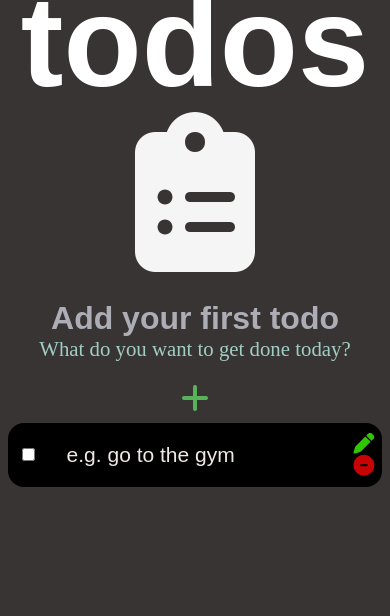
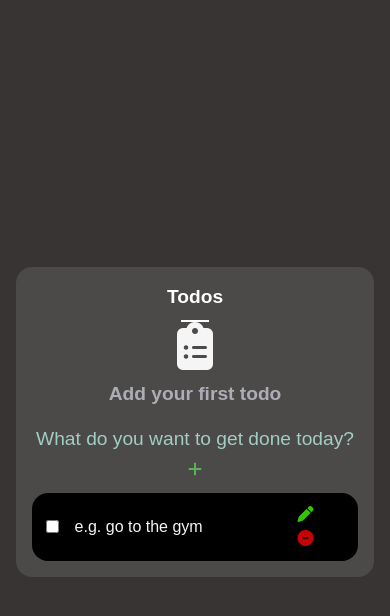
Before and after one commit to Samuel-othieno/JavaScript-Project-1, a plain HTML site: page index.html in a window 390 px wide. Drawn offline with nearby package versions, Linux system fonts and the light colour scheme.

Commit message:
Refactor index.html and dom.js for improved accessibility and responsiveness; add theme toggle functionality

```diff
--- a/dom.js
+++ b/dom.js
@@ -1,16 +1,18 @@
 const listEl = document.getElementById("list");
 const create_btn_el = document.getElementById("create");
+const themeToggleBtn = document.getElementById("theme-toggle");
 
 let todos = [];
 
 create_btn_el.addEventListener("click", CreateNewTodo);
+themeToggleBtn.addEventListener("click", toggleTheme);
 
-function CreateNewTodo () {
+function CreateNewTodo() {
     const item = {
         id: new Date().getTime(),
         text: "",
         complete: false
-    }
+    };
 
     todos.unshift(item);
 
@@ -26,7 +28,7 @@ function CreateNewTodo () {
 
 function createTodoElement(item) {
     const itemEl = document.createElement('div');
-    itemEl.classList.add("item")
+    itemEl.classList.add("item");
 
     const checkbox = document.createElement("input");
     checkbox.type = "checkbox";
@@ -46,10 +48,10 @@ function createTodoElement(item) {
 
     const edit_btn_el = document.createElement("button");
     edit_btn_el.classList.add("FA-icons", "edit-btn");
-    edit_btn_el.innerHTML = "<i class='fa fa-pen'></i>"
+    edit_btn_el.innerHTML = "<i class='fa fa-pen'></i>";
 
     const remove_btn_el = document.createElement("button");
-    edit_btn_el.classList.add("FA-icons", "remove-btn");
+    remove_btn_el.classList.add("FA-icons", "remove-btn");
     remove_btn_el.innerHTML = "<i class='fa fa-circle-minus'></i>";
 
     actionsEl.append(edit_btn_el);
@@ -59,7 +61,7 @@ function createTodoElement(item) {
     itemEl.append(inputEl);
     itemEl.append(actionsEl);
 
-    // MY EVENTS
+    // Event Listeners
     checkbox.addEventListener("change", () => {
         item.complete = checkbox.checked;
 
@@ -92,34 +94,79 @@ function createTodoElement(item) {
         itemEl.remove();
 
         save();
-    })
+    });
 
-    return {itemEl, inputEl, edit_btn_el, remove_btn_el };
+    return { itemEl, inputEl, edit_btn_el, remove_btn_el };
 }
 
-function DisplayTodos(){
-    load ();
+function DisplayTodos() {
+    load();
 
-    for (let i = 0; i < todos.length; i++) {
-        const item = todos[i];
+    const fragment = document.createDocumentFragment();
 
+    todos.forEach(item => {
         const { itemEl } = createTodoElement(item);
+        fragment.appendChild(itemEl);
+    });
 
-        listEl.append(itemEl);
-    }
+    listEl.appendChild(fragment);
 }
 
 DisplayTodos();
 
 function save() {
-    const save = JSON.stringify(todos);
-
-    localStorage.setItem("my_todos", save);
+    try {
+        const save = JSON.stringify(todos);
+        localStorage.setItem("my_todos", save);
+    } catch (error) {
+        console.error("Error saving to localStorage", error);
+    }
 }
 
 function load() {
-    const data = localStorage.getItem("my_todos");
-    if (data) {
-        todos = JSON.parse(data);
+    try {
+        const data = localStorage.getItem("my_todos");
+        if (data) {
+            todos = JSON.parse(data);
+        }
+    } catch (error) {
+        console.error("Error loading from localStorage", error);
     }
 }
+
+function toggleTheme() {
+    document.body.classList.toggle("dark-theme");
+}
+
+// CSS for responsiveness and themes
+const style = document.createElement('style');
+style.innerHTML = `
+    .item {
+        display: flex;
+        justify-content: space-between;
+        align-items: center;
+        padding: 10px;
+        border-bottom: 1px solid #ccc;
+    }
+    .actions {
+        display: flex;
+        gap: 10px;
+    }
+    .dark-theme {
+        background-color: #333;
+        color: #fff;
+    }
+    .dark-theme .item {
+        border-bottom: 1px solid #555;
+    }
+    @media (max-width: 600px) {
+        .item {
+            flex-direction: column;
+            align-items: flex-start;
+        }
+        .actions {
+            margin-top: 10px;
+        }
+    }
+`;
+document.head.appendChild(style);
--- a/index.html
+++ b/index.html
@@ -4,7 +4,7 @@
 <head>
     <meta charset="UTF-8">
     <meta name="viewport" content="width=device-width, initial-scale=1.0">
-        <title>todos</title>
+    <title>Todo List</title>
     <link rel="stylesheet" href="./styles.css">
     <script src="https://kit.fontawesome.com/bff5048a88.js" crossorigin="anonymous"></script>
     <script src="https://unpkg.com/boxicons@2.1.4/dist/boxicons.js"></script>
@@ -12,38 +12,30 @@
 
 <body>
     <main class="container">
-
-            <div class="todos">
+        <section class="todos">
             <header>
-                    <h1>todos</h1>
-                    <span><i class="fa-solid fa-clipboard-list"></i></span>
+                <h1>Todos</h1>
+                <span><i class="fa-solid fa-clipboard-list" aria-hidden="true"></i></span>
                 <h2>Add your first todo</h2>
                 <p>What do you want to get done today?</p>
-                    <button id="create"><i class="fa-solid fa-plus"></i></button>
+                <button id="create" aria-label="Create new todo"><i class="fa-solid fa-plus" aria-hidden="true"></i></button>
             </header>
 
             <div class="todo-list" id="list">
-                    <div class="item">
-
-                        <input type="checkbox" />
-                        <input type="text" value="e.g. go to the gym" disabled />
-
+                <article class="item">
+                    <input type="checkbox" aria-label="Mark todo as complete" />
+                    <input type="text" value="e.g. go to the gym" disabled aria-label="Todo description" />
                     <div class="actions">
-
-                            <button class="FA-icons edit-btn">
-                                <i class='fa fa-pen'></i>
+                        <button class="FA-icons edit-btn" aria-label="Edit todo">
+                            <i class='fa fa-pen' aria-hidden="true"></i>
                         </button>
-
-                            <button class="FA-icons remove-btn">
-                                <i class='fa fa-circle-minus'></i>
+                        <button class="FA-icons remove-btn" aria-label="Remove todo">
+                            <i class='fa fa-circle-minus' aria-hidden="true"></i>
                         </button>
-
                     </div>
-
+                </article>
             </div>
-                </div>
-            </div>
-
+        </section>
     </main>
     <script src="./dom.js"></script>
 </body>
--- a/styles.css
+++ b/styles.css
@@ -1,160 +1,255 @@
+:root {
+    --background-color: rgb(56, 52, 52);
+    --text-color: whitesmoke;
+    --header-color: rgb(255, 255, 255);
+    --subheader-color: rgb(173, 173, 182);
+    --paragraph-color: rgb(161, 206, 196);
+    --button-color: rgb(89, 177, 89);
+    --item-bg-color: black;
+    --item-border-color: rgb(211, 208, 12);
+    --complete-color: blue;
+    --remove-btn-color: rgb(248, 5, 5);
+    --edit-btn-color: rgb(62, 248, 5);
+}
 
-*{
+body.light-theme {
+    --background-color: rgb(255, 255, 255);
+    --text-color: rgb(0, 0, 0);
+    --header-color: rgb(0, 0, 0);
+    --subheader-color: rgb(80, 80, 80);
+    --paragraph-color: rgb(60, 60, 60);
+    --button-color: rgb(0, 123, 255);
+    --item-bg-color: rgb(240, 240, 240);
+    --item-border-color: rgb(200, 200, 200);
+    --complete-color: rgb(0, 0, 255);
+    --remove-btn-color: rgb(255, 0, 0);
+    --edit-btn-color: rgb(0, 255, 0);
+}
+
+* {
     padding: 0;
     text-decoration: none;
     box-sizing: border-box;
 }
+
 body {
-    background-color: rgb(56, 52, 52);
+    background-color: var(--background-color);
+    margin: 0;
+    font-family: Arial, sans-serif;
 }
 
-main{
+main {
     height: 100vh;
     display: flex;
     justify-content: center;
-    padding: center;
+    align-items: center;
+    padding: 1rem;
 }
 
 .container .todos header span i {
     appearance: none;
-    appearance: none;
     background: none;
     border: none;
     outline: none;
-    font-size: 10rem;
+    font-size: 3rem;
     margin-bottom: 0.1rem;
-    color: whitesmoke;
+    color: var(--text-color);
 }
 
-.todos{
+.todos {
     width: 100%;
     max-width: 770px;
+    padding: 1rem;
+    background-color: rgba(255, 255, 255, 0.1);
+    border-radius: 1rem;
 }
 
-.todos header{
+.todos header {
     display: flex;
     align-items: center;
     flex-direction: column;
     justify-content: space-between;
-    margin-bottom: 0.6rem;
-}
-.todos header h1{
-    color: rgb(255, 255, 255);
-    text-align: center;
-    font-size: 8rem;
-    font-family: arial;
-    font-weight: 900;
-    margin-top: -2.5rem;
-    margin-bottom: -0.2rem;
+    margin-bottom: 1rem;
 }
 
-.container .todos header h2{
-    color: rgb(173, 173, 182);
+.todos header h1 {
+    color: var(--header-color);
+    text-align: center;
     font-size: 2rem;
-    border: none;
     font-weight: 900;
-    font-family: arial;
-    margin-bottom: 0.2rem;
+    margin: 0;
+    position: relative;
 }
-.container .todos header p{
-    color:rgb(161, 206, 196);
-    font-size: 1.3rem;
-    font-family: 'Times New Roman';
-    margin-top: -0.2rem;
+
+.todos header h1::after {
+    content: '';
+    display: block;
+    width: 50%;
+    height: 2px;
+    background-color: var(--header-color);
+    margin: 0.5rem auto 0;
+}
+
+.container .todos header h2 {
+    color: var(--subheader-color);
+    font-size: 1.5rem;
+    font-weight: 900;
+    margin: 0.5rem 0;
+}
+
+.container .todos header p {
+    color: var(--paragraph-color);
+    font-size: 1rem;
+    margin: 0.5rem 0;
     transition: 0.5s;
 }
 
 .todos header button {
     display: flex;
     flex-direction: row;
-    color: rgb(89, 177, 89);
-    font-size: 2rem;
+    color: var(--button-color);
+    font-size: 1rem;
     background: none;
     border: none;
     outline: none;
     cursor: pointer;
     font-weight: 800;
     transition: 0.5s;
-    animation:  3s linear 1s slidein;;
+}
 
-}
-.item{
+.item {
     display: flex;
     align-items: center;
     justify-content: space-between;
     padding: 0.6rem;
-    background-color: black;
+    background-color: var(--item-bg-color);
     margin-bottom: 1rem;
     border-radius: 1rem;
     transition: 1s;
+}
 
+.item:last-of-type {
+    margin-bottom: 0;
 }
-.item:last-of-type{
-    margin-bottom: 0;
 
+.item input[type="checkbox"] {
+    margin-right: 1rem;
 }
-.item input[type="checkbox"] {
-    margin-right: 2rem;
-}
+
 .item input[type="text"] {
     appearance: none;
     background: none;
     border: none;
     outline: none;
-    color: rgb(241, 231, 231);
-    font-size: 21px;
-    flex: 1 1 0%;
+    color: var(--text-color);
+    font-size: 1rem;
+    flex: 1;
     margin-right: 1rem;
 }
+
 .item input[type="text"]:not(:disabled) {
-    border-bottom: 3px solid rgb(211, 208, 12);
-}
-
-item.complete:not(:enabled) {
-    color: blue;
+    border-bottom: 2px solid var(--item-border-color);
 }
 
 .item.complete {
     opacity: 0.4;
 }
+
 .item.complete input[type="text"] {
     text-decoration: line-through;
 }
+
 .item:hover,
 .item:focus-within {
-    outline: 2px solid rgb(0, 0, 0);
+    outline: 2px solid var(--item-border-color);
 }
 
 .actions button {
-    color: rgb(32, 224, 7);
+    color: var(--button-color);
     margin-right: 1rem;
     opacity: 0.8;
-    transform: 0.2s;
+    transition: 0.2s;
     appearance: none;
     background: none;
     border: none;
     outline: none;
     cursor: pointer;
 }
+
 .actions button i {
-    font-size: 1.3rem;
+    font-size: 1rem;
     appearance: none;
     border: none;
+}
 
+.actions button.remove-btn {
+    color: var(--remove-btn-color);
 }
-.actions button.remove-btn {
-    color: rgb(248, 5, 5);
 
-}
 .actions button.edit-btn {
-    color: rgb(62, 248, 5);
-
+    color: var(--edit-btn-color);
 }
 
 .actions button:hover {
-    opacity: 2;
+    opacity: 1;
 }
 
-.actions button:last-of-type{
+.actions button:last-of-type {
     margin-right: 0;
 }
+
+@media (max-width: 768px) {
+    .todos header h1 {
+        font-size: 1.5rem;
+    }
+
+    .container .todos header h2 {
+        font-size: 1.2rem;
+    }
+
+    .container .todos header p {
+        font-size: 0.9rem;
+    }
+
+    .todos header button {
+        font-size: 0.9rem;
+    }
+
+    .item input[type="text"] {
+        font-size: 0.9rem;
+    }
+
+    .actions button i {
+        font-size: 0.9rem;
+    }
+}
+
+/* Accessibility Features */
+body {
+    font-size: 1rem;
+    line-height: 1.5;
+}
+
+.todos header h1,
+.container .todos header h2,
+.container .todos header p {
+    font-size: 1.2rem;
+}
+
+.todos header button {
+    font-size: 1rem;
+}
+
+.item input[type="text"] {
+    font-size: 1rem;
+}
+
+.actions button i {
+    font-size: 1rem;
+}
+
+.todos header button:focus,
+.actions button:focus {
+    outline: 2px solid var(--button-color);
+    outline-offset: 2px;
+}
```
Lines whose indentation alone changed are shown as unchanged.
